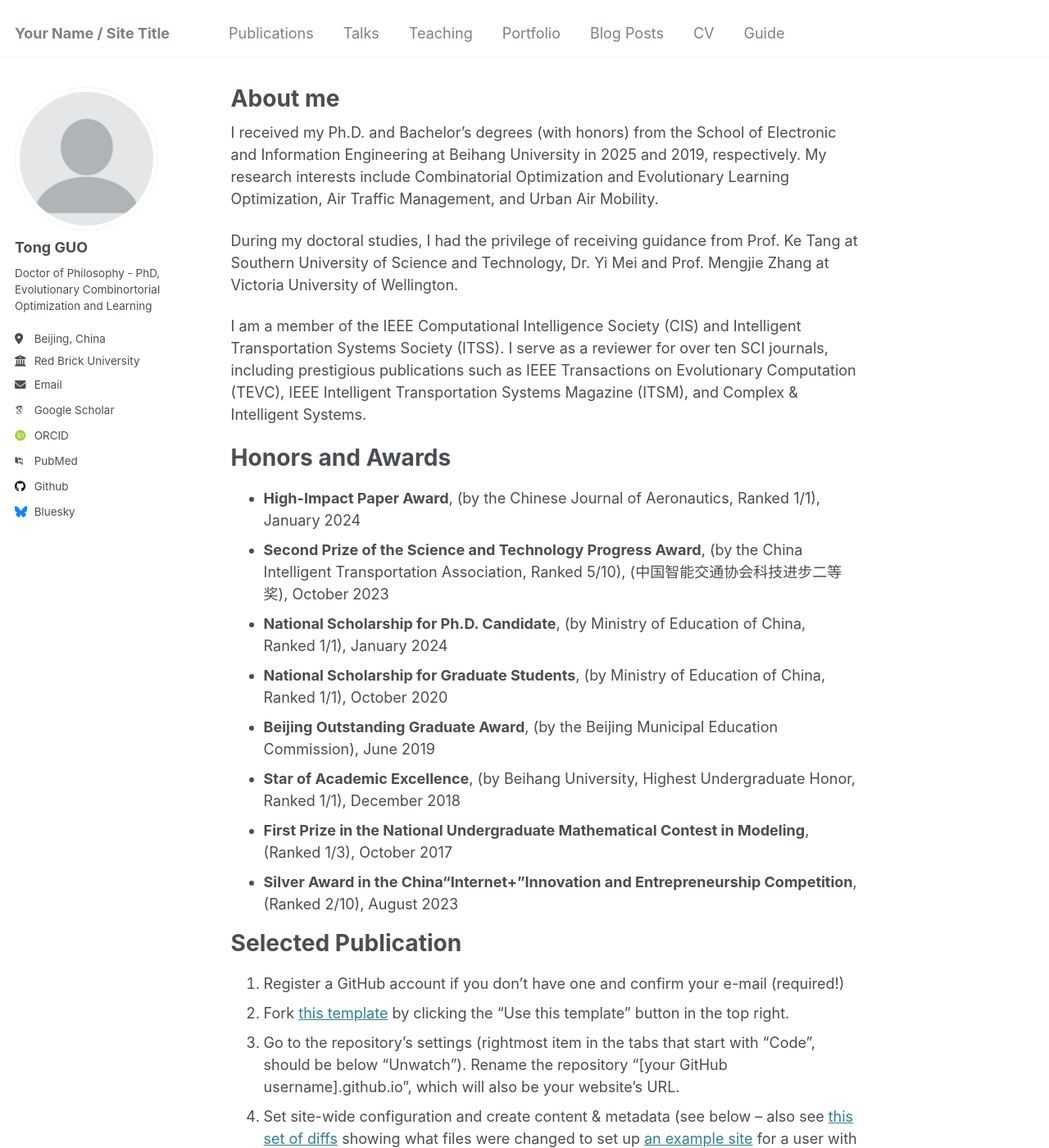
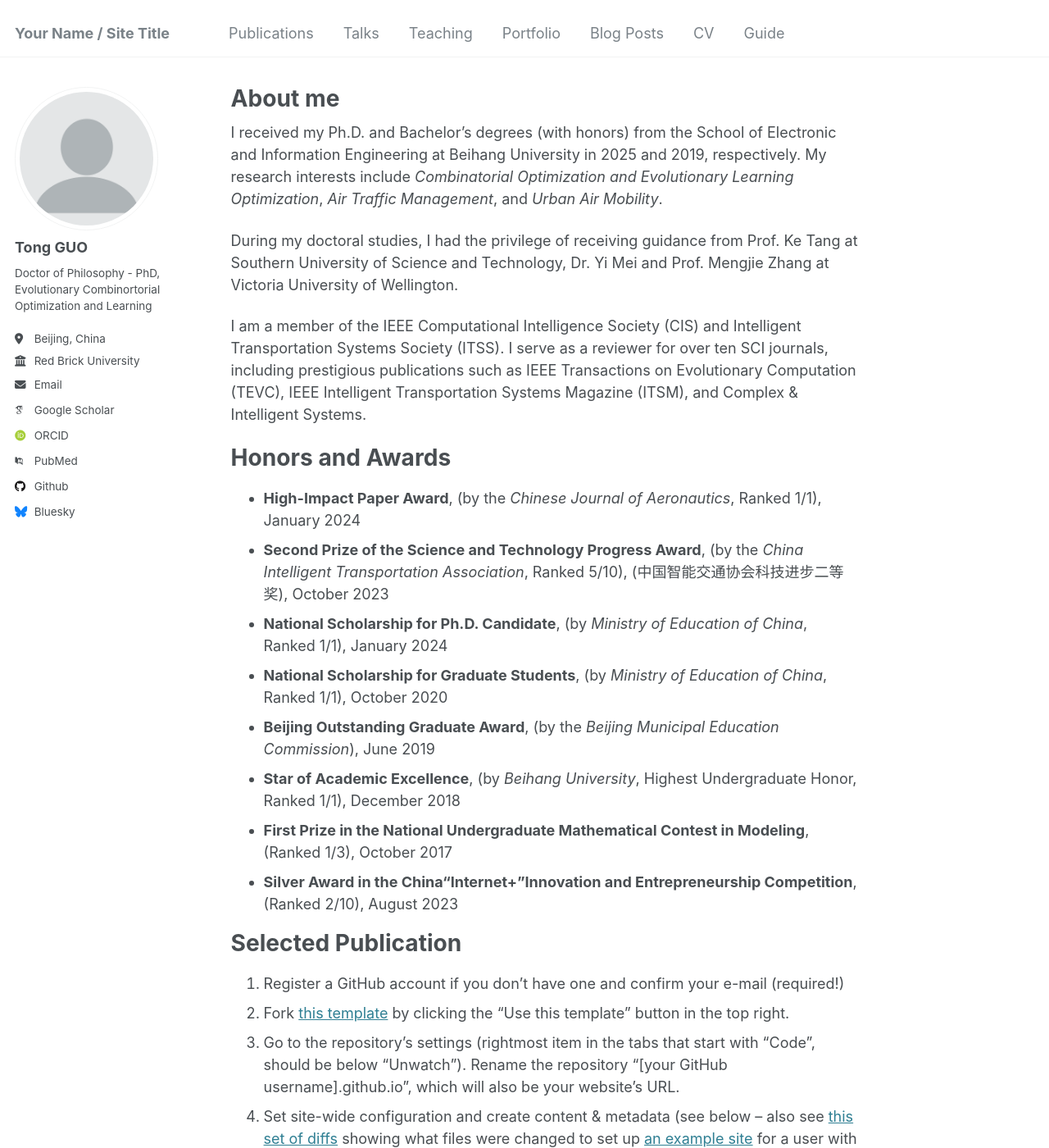
Before and after one commit to buaaguotong/buaaguotong.github.io, a Jekyll site: the page built from _pages/about.md, in a window 1280 px wide and 1400 px high. Shown: the whole window at 82% size. Built offline with Jekyll 4.4.1, drawn with Linux system fonts in a browser that asks for light colours; some web fonts are replaced.

```diff
--- a/_pages/about.md
+++ b/_pages/about.md
@@ -6,7 +6,7 @@ redirect_from:
   - /about/
   - /about.html
 ---
-I received my Ph.D. and Bachelor’s degrees (with honors) from the School of Electronic and Information Engineering at Beihang University in 2025 and 2019, respectively. My research interests include Combinatorial Optimization and Evolutionary Learning Optimization, Air Traffic Management, and Urban Air Mobility.
+I received my Ph.D. and Bachelor’s degrees (with honors) from the School of Electronic and Information Engineering at Beihang University in 2025 and 2019, respectively. My research interests include *Combinatorial Optimization and Evolutionary Learning Optimization*, *Air Traffic Management*, and *Urban Air Mobility*.
 
 During my doctoral studies, I had the privilege of receiving guidance from Prof. Ke Tang at Southern University of Science and Technology, Dr. Yi Mei and Prof. Mengjie Zhang at Victoria University of Wellington.
 
@@ -14,12 +14,12 @@ I am a member of the IEEE Computational Intelligence Society (CIS) and Intellige
 
 Honors and Awards
 ======
-* **High-Impact Paper Award**, (by the Chinese Journal of Aeronautics, Ranked 1/1), January 2024
-* **Second Prize of the Science and Technology Progress Award**, (by the China Intelligent Transportation Association, Ranked 5/10), (中国智能交通协会科技进步二等奖), October 2023
-* **National Scholarship for Ph.D. Candidate**, (by Ministry of Education of China, Ranked 1/1), January 2024
-* **National Scholarship for Graduate Students**, (by Ministry of Education of China, Ranked 1/1), October 2020
-* **Beijing Outstanding Graduate Award**, (by the Beijing Municipal Education Commission), June 2019
-* **Star of Academic Excellence**, (by Beihang University, Highest Undergraduate Honor, Ranked 1/1), December 2018
+* **High-Impact Paper Award**, (by the *Chinese Journal of Aeronautics*, Ranked 1/1), January 2024
+* **Second Prize of the Science and Technology Progress Award**, (by the *China Intelligent Transportation Association*, Ranked 5/10), (中国智能交通协会科技进步二等奖), October 2023
+* **National Scholarship for Ph.D. Candidate**, (by *Ministry of Education of China*, Ranked 1/1), January 2024
+* **National Scholarship for Graduate Students**, (by *Ministry of Education of China*, Ranked 1/1), October 2020
+* **Beijing Outstanding Graduate Award**, (by the *Beijing Municipal Education Commission*), June 2019
+* **Star of Academic Excellence**, (by *Beihang University*, Highest Undergraduate Honor, Ranked 1/1), December 2018
 * **First Prize in the National Undergraduate Mathematical Contest in Modeling**, (Ranked 1/3), October 2017
 * **Silver Award in the China“Internet+”Innovation and Entrepreneurship Competition**, (Ranked 2/10), August 2023
 
```
